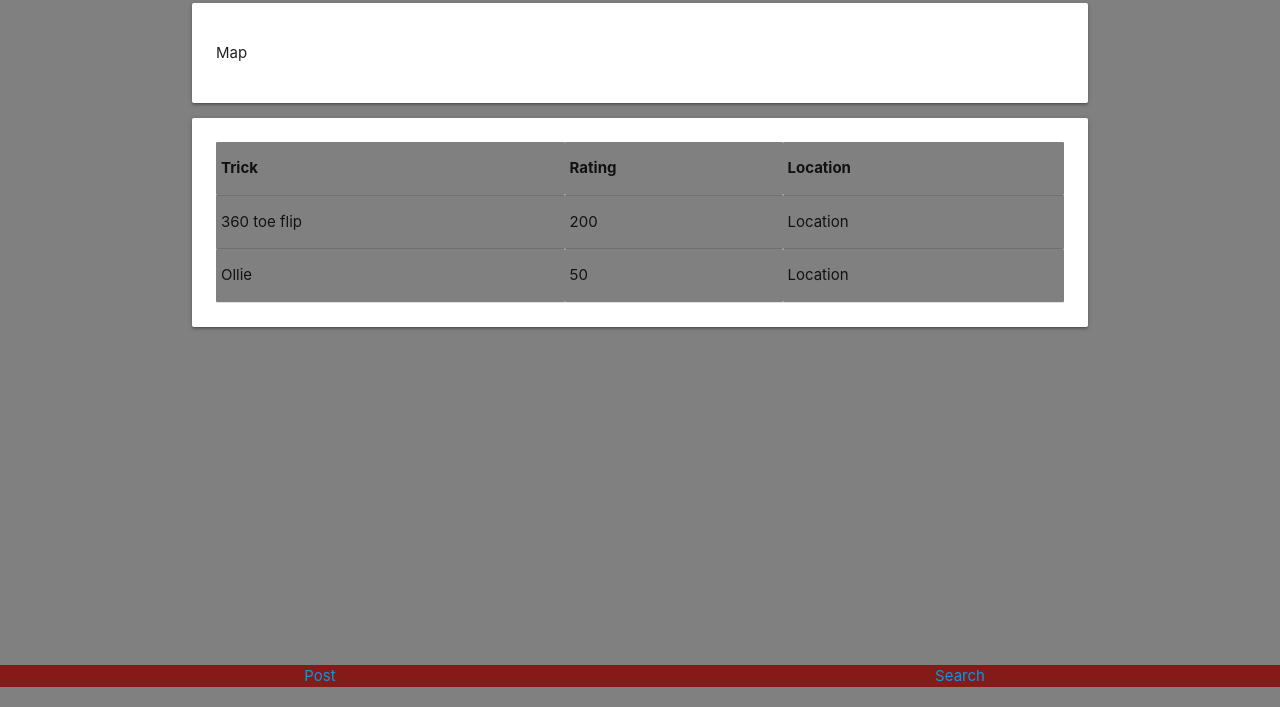
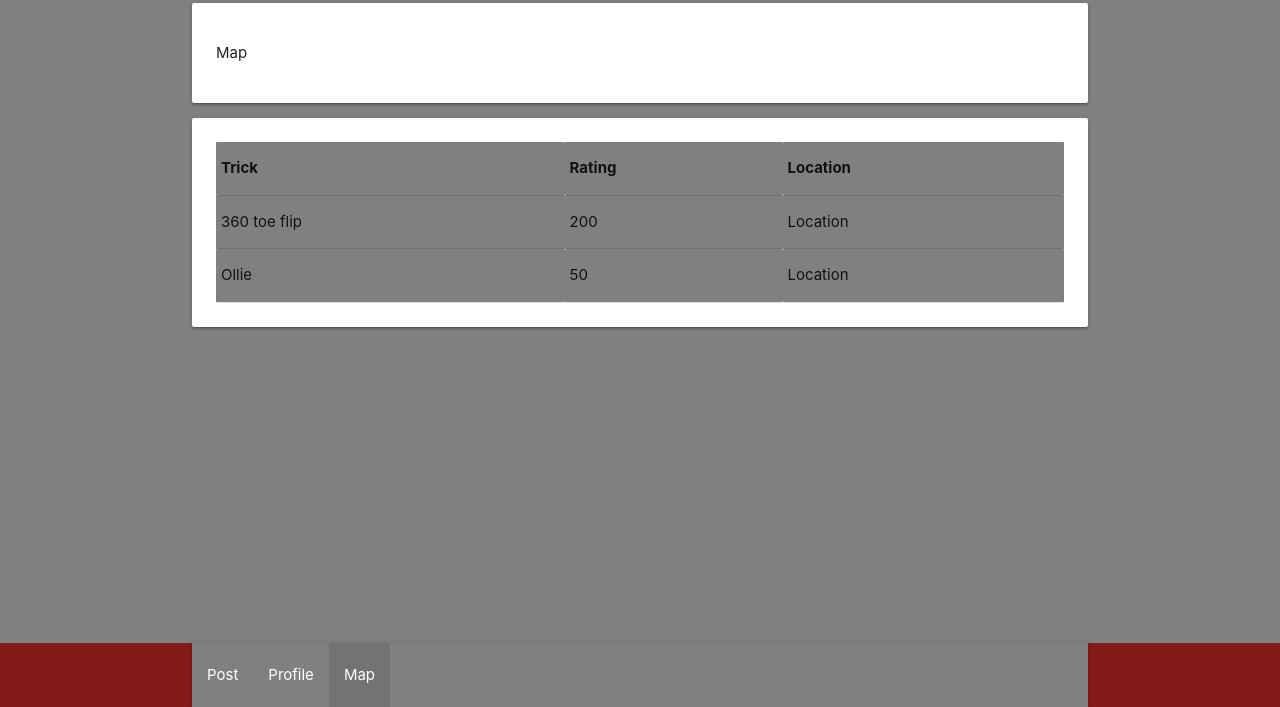
Before and after one commit to IzzleNizzle/SK8, a website: page public/map.html in a window 1280 px wide. Shown: the part 93-800 px from the top of the page. Drawn offline with nearby package versions, Linux system fonts and the light colour scheme; a web font is replaced by a local one.

Commit message:
added working links in footer

```diff
--- a/public/css/style.css
+++ b/public/css/style.css
@@ -35,3 +35,10 @@
 .ui-btn {
     color: white;
 }
+
+.row {
+    margin-bottom: 0px;
+}
+.navigation {
+    text-align: center;
+}
--- a/public/css/trial.css
+++ /dev/null
@@ -1,37 +0,0 @@
-* {
-    background-color: grey;
-}
-.header {
-    font-family: 'Macondo Swash Caps', cursive;
-    font-size: 50px;
-    color: white;
-    text-align: center;
-    background-color: #851b19;
-    margin: 0;
-    padding: 5px 0px 8px 0px;
-    border-bottom-style: 3px outset;
-
-}
-.footer {
-    position: fixed;
-    left: 0;
-    bottom: 0;
-    width: 100%;
-    background-color: #851b19;
-    color: white;
-    text-align: center;
-}
-.trial {
-    margin-top: 40%;
-    margin-bottom: 60%;
-}
-.info {
-    background-color: white;
-}
-.post {
-    margin-top: 13%;
-    margin-bottom: 10%;
-}
-.ui-btn {
-    color: white;
-}
--- a/public/map.html
+++ b/public/map.html
@@ -40,9 +40,20 @@
                   </table>
         </div>
 <!-- Footer -->
-        <div class="row footer">
-            <a class="col s6" href="#" class="ui-btn">Post</a>
-            <a class="col s6" href="#" class="ui-btn">Search</a>
+        <div class="footer">
+            <div class="container">
+                <div class="row">
+          <nav>
+            <div class="nav-wrapper">
+              <ul class="navigation">
+                <li><a href="post.html">Post</a></li>
+                <li><a href="profile.html">Profile</a></li>
+                <li class="active"><a href="map.html">Map</a></li>
+              </ul>
+            </div>
+          </nav>
+    </div>
+    </div>
     </div>
 </body>
 </html>
```
Also changed, not shown: public/post.html (+15 -1 lines).
